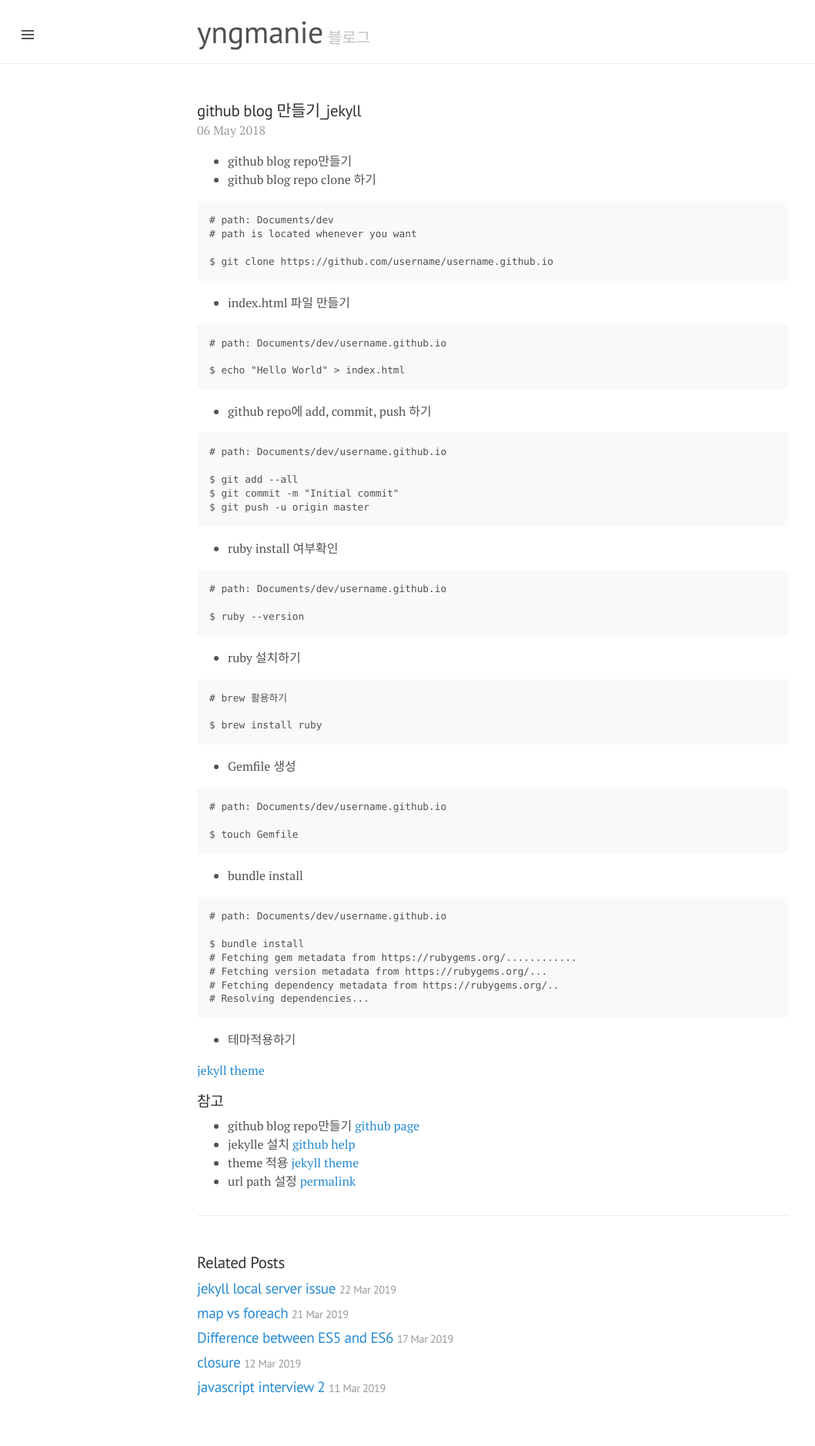
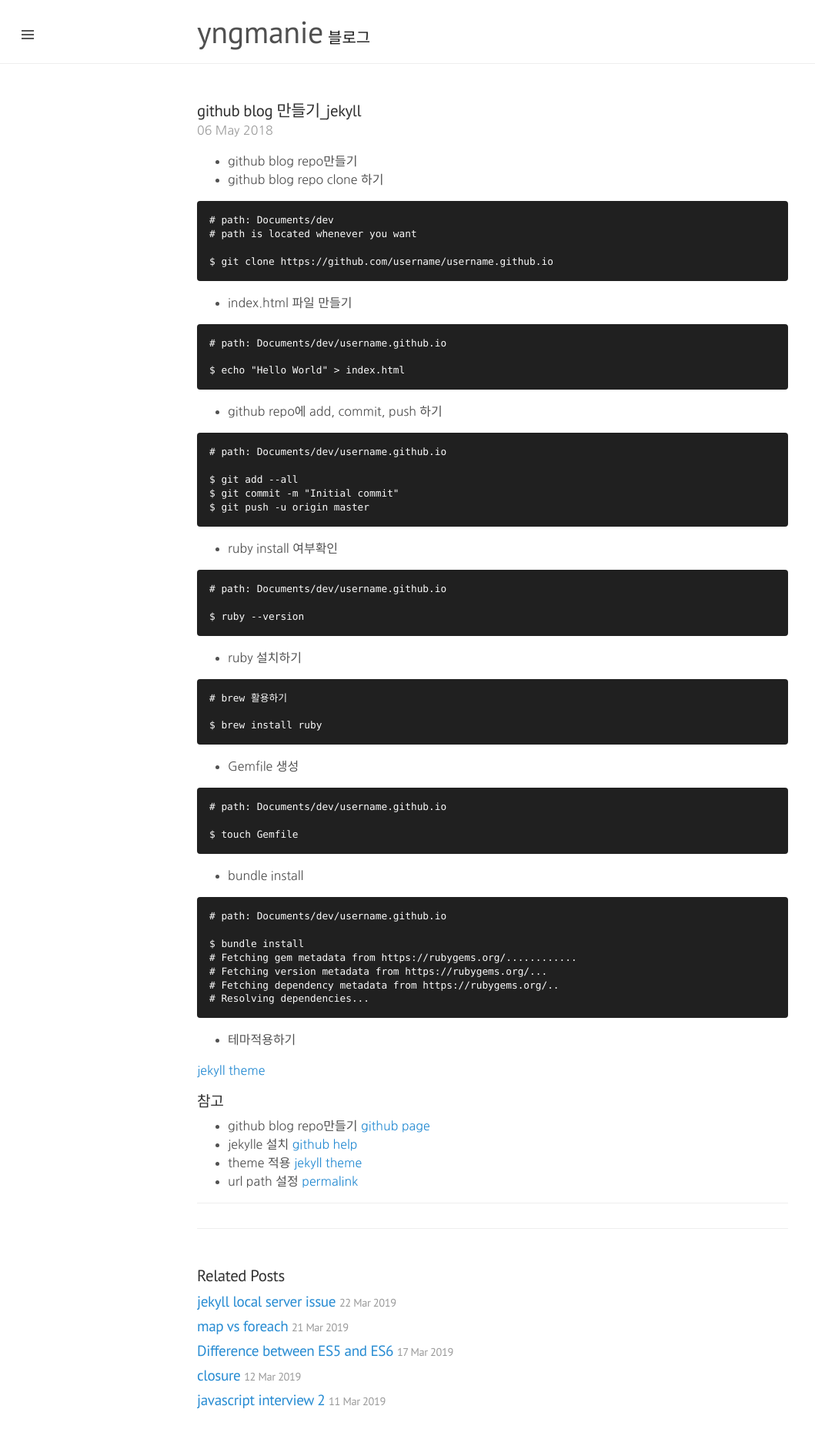
Before and after one commit to austinpark420/austinpark420.github.io, a Jekyll site: the page built from _posts/2018-05-06-github_blog_jekyll.md, in a window 1280 px wide. Shown: the whole page at 77% size, without its empty margins (0-1059 px from the left). Built offline with Jekyll 4.4.1, drawn with Linux system fonts in a browser that asks for light colours; some web fonts are replaced.

Commit message:
edit css

```diff
--- a/_layouts/archive.html
+++ b/_layouts/archive.html
@@ -8,7 +8,9 @@ layout: default
   {% for post in page.posts %}
   <li>
     <span class="post-date">{{ post.date | date: "%b %-d, %Y" }}</span>
-    <a class="post-link" href="{{ post.url | prepend: site.baseurl }}">{{ post.title }}</a>
+    <a class="post-link" href="{{ post.url | prepend: site.baseurl }}">{{
+      post.title
+    }}</a>
   </li>
   {% endfor %}
 </ul>
--- a/_layouts/post.html
+++ b/_layouts/post.html
@@ -9,7 +9,11 @@ layout: default
 </div>
 
 <!-- START OF RELEVANT PART -->
-<div class="just-comments" data-allowguests="true" data-apikey="74990c3f9164c55222e4e73e0c03b56f"></div>
+<div
+  class="just-comments"
+  data-allowguests="true"
+  data-apikey="74990c3f9164c55222e4e73e0c03b56f"
+></div>
 <!-- END OF RELEVANT PART -->
 
 <div class="related">
--- a/index.html
+++ b/index.html
@@ -11,7 +11,7 @@ title: Home
         {{ post.title }}
       </a>
     </h2>
-    <!-- <span class="post-date">{{ post.date | date_to_string }}</span> -->
+    <span class="post-date">{{ post.date | date_to_string }}</span>
     <span class="post-content">{{
       post.content | strip_html | truncatewords: 25
     }}</span>
--- a/public/css/lanyon.css
+++ b/public/css/lanyon.css
@@ -32,6 +32,9 @@
  * Update the foundational and global aspects of the page.
  */
 
+/* 웹폰트 */
+@import url(http://fonts.googleapis.com/earlyaccess/nanumgothic.css);
+
 /* Prevent scroll on narrow devices */
 html,
 body {
@@ -39,7 +42,7 @@ body {
 }
 
 html {
-  font-family: "PT Serif", Georgia, "Times New Roman", serif;
+  font-family: "Nanum Gothic", "PT Serif", Georgia, "Times New Roman", serif;
 }
 
 h1,
@@ -111,7 +114,7 @@ h6 {
 .masthead-title small {
   /* font-size: 75%; */
   font-weight: 400;
-  color: #c0c0c0;
+  color: #181818;
   letter-spacing: 0;
 }
 
@@ -405,6 +408,7 @@ a.sidebar-nav-item:focus {
 .page,
 .post {
   margin-bottom: 2em;
+  border-bottom: 1px solid #eee;
 }
 
 /* Blog post or page title */
@@ -422,7 +426,7 @@ a.sidebar-nav-item:focus {
 .post-date {
   display: block;
   margin-top: -0.5rem;
-  margin-bottom: 1rem;
+  /* margin-bottom: 1rem; */
   color: #9a9a9a;
 }
 
@@ -431,7 +435,7 @@ a.sidebar-nav-item:focus {
   margin-left: 0.5rem;
   margin-top: 0.5rem;
   margin-bottom: 1rem;
-  color: #9a9a9a;
+  color: #181818;
 }
 
 /* Related posts */
--- a/public/css/poole.css
+++ b/public/css/poole.css
@@ -163,8 +163,8 @@ pre {
 code {
   padding: 0.25em 0.5em;
   font-size: 85%;
-  color: #bf616a;
-  background-color: #f9f9f9;
+  color: #fafafa;
+  background-color: #202020;
   border-radius: 3px;
 }
 pre {
@@ -178,12 +178,12 @@ pre {
   white-space: pre-wrap;
   word-break: break-all;
   word-wrap: break-word;
-  background-color: #f9f9f9;
+  background-color: #202020;
 }
 pre code {
   padding: 0;
   font-size: 100%;
-  color: inherit;
+  /* color: inherit; */
   background-color: transparent;
 }
 
```
Also changed, not shown: _layouts/default.html (+17 -12 lines). Lines whose indentation alone changed are shown as unchanged.
